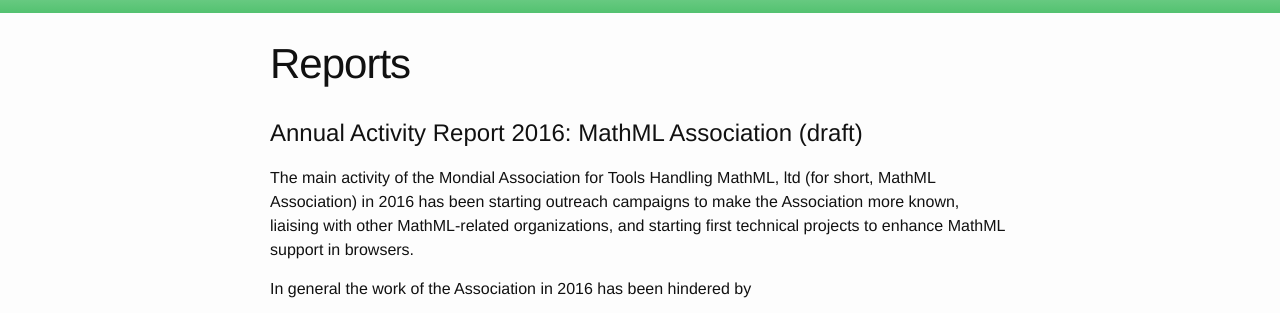
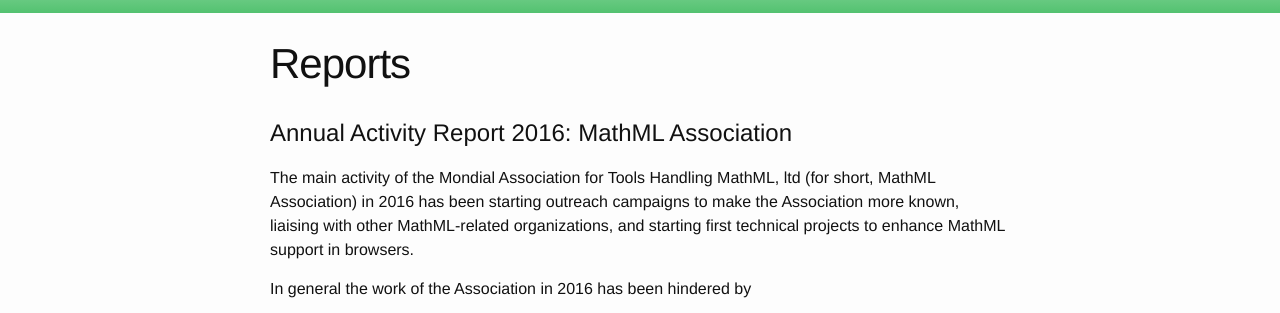
Before and after one commit to MathML/website, a Jekyll site: the page built from reports/2016.md, in a window 1280 px wide. Shown: the part 329-642 px from the top of the page. Built offline with Jekyll 4.4.1, drawn with Linux system fonts in a browser that asks for light colours.

Commit message:
Revert "Put the draft tag again"
This reverts commit 7099419672574b5e5bc3c3415db904fa1cdf28d9.

```diff
--- a/reports/2016.md
+++ b/reports/2016.md
@@ -3,7 +3,7 @@
 title: Reports
 ---
 
-# Annual Activity Report 2016: MathML Association (draft)
+# Annual Activity Report 2016: MathML Association
 
 The main activity of the Mondial Association for Tools Handling MathML, ltd (for short,
 MathML Association) in 2016 has been starting outreach campaigns to make the Association
```
